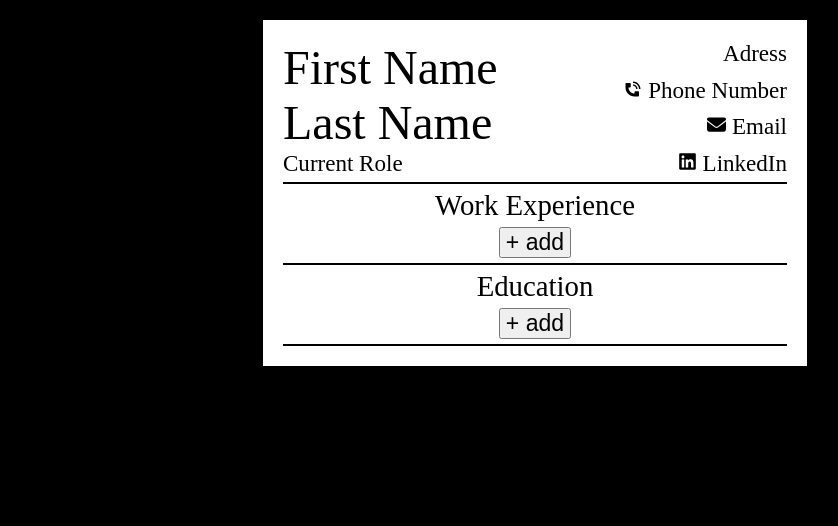
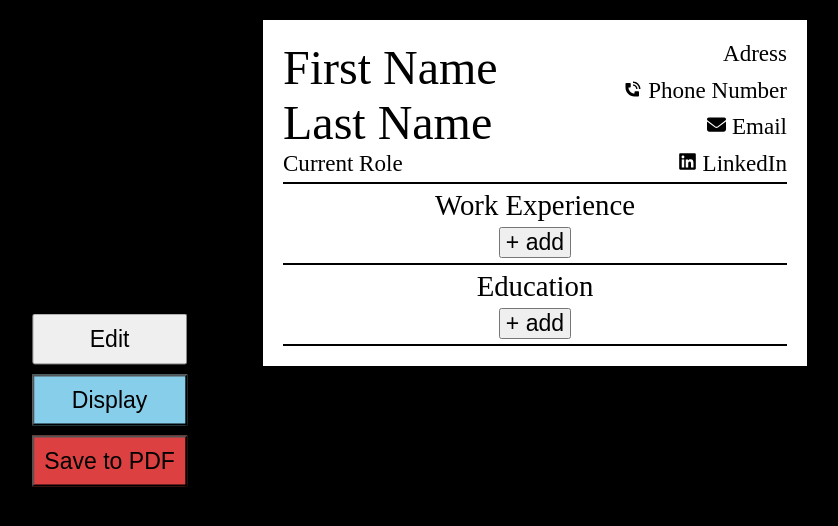
Before and after one commit to J03B1D3N/cv-application, a React (Create React App) app: page / in a window 1280 px wide. Shown: the top 526 px of the page, without its empty margins (105-943 px from the left). Built offline with nearby package versions, Linux system fonts and the light colour scheme.

Commit message:
added display and edit functionality

```diff
--- a/src/App.js
+++ b/src/App.js
@@ -1,5 +1,6 @@
 
 import './App.scss';
+import { useState } from 'react';
 import FirstName from './Components/TitlesAndInformation/FirstName';
 import LastName from './Components/TitlesAndInformation/LastName';
 import Adress from './Components/TitlesAndInformation/Adress';
@@ -12,8 +13,30 @@ import Education from './Components/Education/education';
 
 
 function App() {
+
+  const [state, setState] = useState('edit')
+
+  function handleEdit() {
+    setState('edit')
+  }
+
+  function handleDisplay() {
+    setState('display')
+  }
+
+  function handlePdf () {
+    return
+  }
+
+
+
   return (
     <div className="App">
+      <div className='buttons'>
+        <button className='button edit' onClick={handleEdit}>Edit</button>
+          <button className='button display'onClick={handleDisplay}>Display</button>
+          <button className='button pdf' onClick={handlePdf}>Save to PDF</button>
+      </div>
       <div className='page'>
         <div className='titlesAndInformation'>
           <div className="leftSide">
@@ -31,10 +54,10 @@ function App() {
         </div>
         <div className='experienceAndEducation'>
           <div className='workExperience'><p>Work Experience</p>
-            {workExperience()}
+            {workExperience(state)}
           </div>
           <div className='education'><p>Education</p>
-            {Education()}
+            {Education(state)}
           </div>
         </div>
 
--- a/src/App.scss
+++ b/src/App.scss
@@ -11,12 +11,31 @@ p {
 
 
 .App {
+    position: relative;
     display: flex;
     justify-content: center;
     padding: 20px 0px;
     height: 100vh;
     width: 100vw;
     background-color: black;
+    .buttons {
+        position: absolute;
+        left: 50px;
+        bottom: 50%;
+        transform: translate(50%, 50%);
+        display: flex;
+        flex-direction: column;
+        .button {
+            padding: 10px;
+            margin: 5px;
+        }
+        .display {
+            background-color: skyblue;
+        }
+        .pdf {
+            background-color: rgb(220, 64, 64);
+        }
+    }
 }
 
 .page {
--- a/src/Components/Education/education.js
+++ b/src/Components/Education/education.js
@@ -11,7 +11,7 @@ import displayEducationEntries from "./educationDisplay";
 
 let array= []
 
-export default function Education() {
+export default function Education(state) {
 
 
 
@@ -81,10 +81,16 @@ export default function Education() {
         return object
     }
 
-    return (
 
-        <div>
-             {displayEducationEntries(array)}
+
+    if(state === 'edit') {
+        return (
+            <div>
+
+
+
+            {displayEducationEntries(array, 'edit')}
+
             {isOpened ? <form  onSubmit={handleSubmit}>
                 <div className="educationForm">
                     <input placeholder="University" id="university" onChange={handleUniversityChange}></input>
@@ -103,6 +109,17 @@ export default function Education() {
 
 
         </div>
+        )
+    } else return (
 
+         displayEducationEntries(array)
     )
+
+
+
+
+
+
+
+
 }
--- a/src/Components/Education/educationDisplay.js
+++ b/src/Components/Education/educationDisplay.js
@@ -1,4 +1,4 @@
-export default function displayEducationEntries(arrayOfObjects) {
+export default function displayEducationEntries(arrayOfObjects, state) {
     if(arrayOfObjects == null) return
 
     function handleMouseOut (e) {
@@ -13,22 +13,36 @@ export default function displayEducationEntries(arrayOfObjects) {
         const remove = e.target.parentNode
         remove.remove()
     }
-
-    return (
+    if(state === 'edit') {
+        return (
+            arrayOfObjects.map((obj) => {
+                return (
+                <div key={obj.id} className="EducationEntryParent">
+                    <div className="EducationEntry">
+                        <div><b>{obj.degree === "" ? "N/A" : obj.degree}</b></div>
+                        <div>{obj.university === "" ? "N/A" : obj.university}, {obj.city === "" ? "N/A" : obj.city}</div>
+                        <div>{obj.from === "" ? "N/A" : obj.from} - {obj.to === "" ? "N/A" : obj.to}</div>
+                        <div className="Description">{obj.description === "" ? "N/A" : obj.description}  </div>
+                    </div>
+                    <button className="deleteEducationEntry" onMouseOver={handleHover} onMouseOut={handleMouseOut} onClick={deleteEntry}></button>
+                </div>
+                )
+            })
+        )
+    } else return (
         arrayOfObjects.map((obj) => {
             return (
-            <div className="EducationEntryParent">
-                <div key={obj.id} className="EducationEntry">
+            <div key={obj.id} className="EducationEntryParent">
+                <div  className="EducationEntry">
                     <div><b>{obj.degree === "" ? "N/A" : obj.degree}</b></div>
                     <div>{obj.university === "" ? "N/A" : obj.university}, {obj.city === "" ? "N/A" : obj.city}</div>
                     <div>{obj.from === "" ? "N/A" : obj.from} - {obj.to === "" ? "N/A" : obj.to}</div>
                     <div className="Description">{obj.description === "" ? "N/A" : obj.description}  </div>
                 </div>
-                <button className="deleteEducationEntry" onMouseOver={handleHover} onMouseOut={handleMouseOut} onClick={deleteEntry}></button>
             </div>
             )
         })
-    )
+        )
 
 
 }
--- a/src/Components/WorkExperience/WorkExperience.js
+++ b/src/Components/WorkExperience/WorkExperience.js
@@ -6,7 +6,7 @@ import displayWorkExperienceEntries from "./workExperienceEntryDisplay";
 
  let array= []
 
-export default function WorkExperience() {
+export default function WorkExperience(state) {
 
 
 
@@ -76,10 +76,11 @@ export default function WorkExperience() {
         return object
     }
 
-    return (
 
-        <div>
-             {displayWorkExperienceEntries(array)}
+    if(state === 'edit') {
+        return (
+            <div>
+             {displayWorkExperienceEntries(array, 'edit')}
             {isOpened ? <form  onSubmit={handleSubmit}>
                 <div className="WorkForm">
                     <input placeholder="Position" id="Position" onChange={handlePositionChange}></input>
@@ -98,6 +99,11 @@ export default function WorkExperience() {
 
 
         </div>
+        )
+    } else return (
+        displayWorkExperienceEntries(array)
+    )
 
-    )
+
+
 }
--- a/src/Components/WorkExperience/workExperienceEntryDisplay.js
+++ b/src/Components/WorkExperience/workExperienceEntryDisplay.js
@@ -3,7 +3,7 @@ import WorkExperience from "./WorkExperience";
 
 
 
-export default function displayWorkExperienceEntries(arrayOfObjects) {
+export default function displayWorkExperienceEntries(arrayOfObjects, state) {
     if(arrayOfObjects == null) return
 
     function handleMouseOut (e) {
@@ -19,11 +19,14 @@ export default function displayWorkExperienceEntries(arrayOfObjects) {
         remove.remove()
     }
 
+
+
+    if(state === 'edit') {
         return (
             arrayOfObjects.map((obj) => {
                 return (
-            <div className="WorkExperienceEntryParent">
-                <div key={obj.id} className="WorkExperienceEntry">
+                <div key={obj.id} className="WorkExperienceEntryParent">
+                    <div  className="WorkExperienceEntry">
                         <div><b>{obj.position === "" ? "N/A" : obj.position}</b></div>
                         <div>{obj.company === "" ? "N/A" : obj.company}, {obj.city === "" ? "N/A" : obj.city}</div>
                         <div>{obj.from === "" ? "N/A" : obj.from} - {obj.to === "" ? "N/A" : obj.to}</div>
@@ -34,6 +37,18 @@ export default function displayWorkExperienceEntries(arrayOfObjects) {
                 )
             })
         )
-
-
+    } else return (
+            arrayOfObjects.map((obj) => {
+                return (
+                <div key={obj.id} className="WorkExperienceEntryParent">
+                    <div  className="WorkExperienceEntry">
+                        <div><b>{obj.position === "" ? "N/A" : obj.position}</b></div>
+                        <div>{obj.company === "" ? "N/A" : obj.company}, {obj.city === "" ? "N/A" : obj.city}</div>
+                        <div>{obj.from === "" ? "N/A" : obj.from} - {obj.to === "" ? "N/A" : obj.to}</div>
+                        <div className="jobDescription">{obj.description === "" ? "N/A" : obj.description}  </div>
+                    </div>
+                </div>
+                )
+            })
+        )
 }
```
Lines whose indentation alone changed are shown as unchanged.
